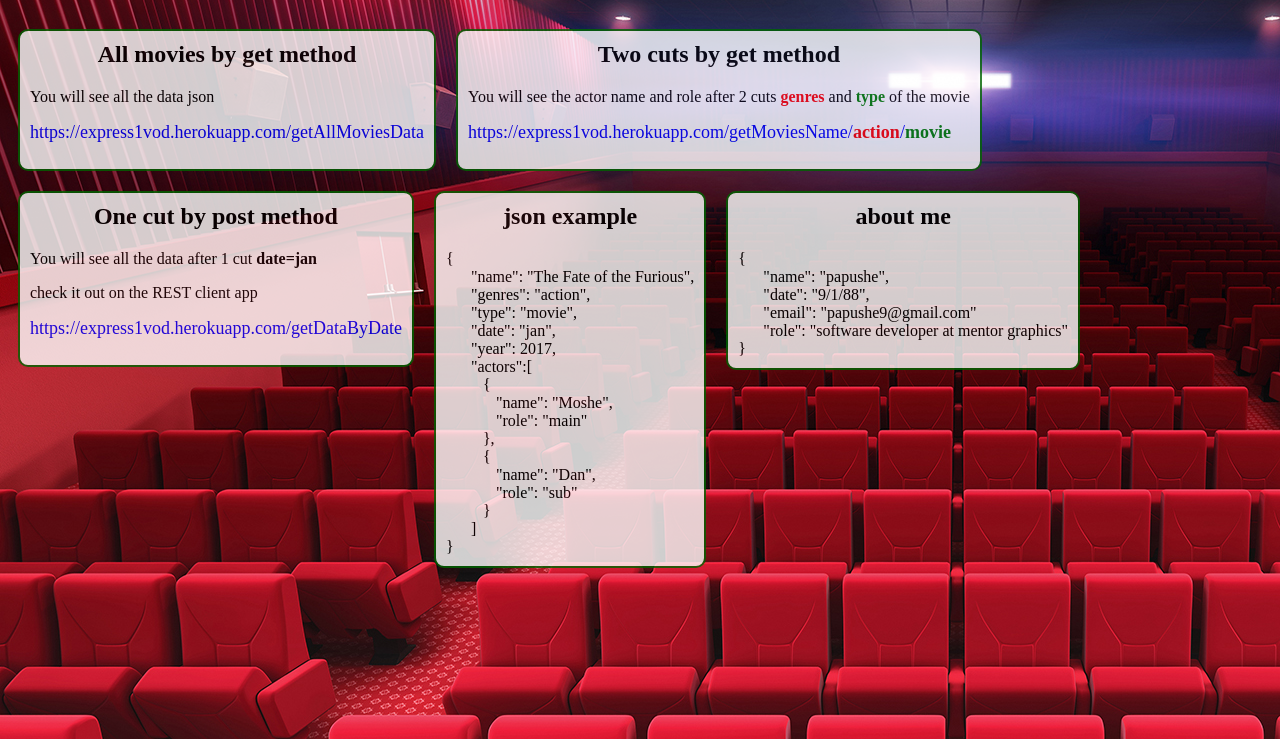
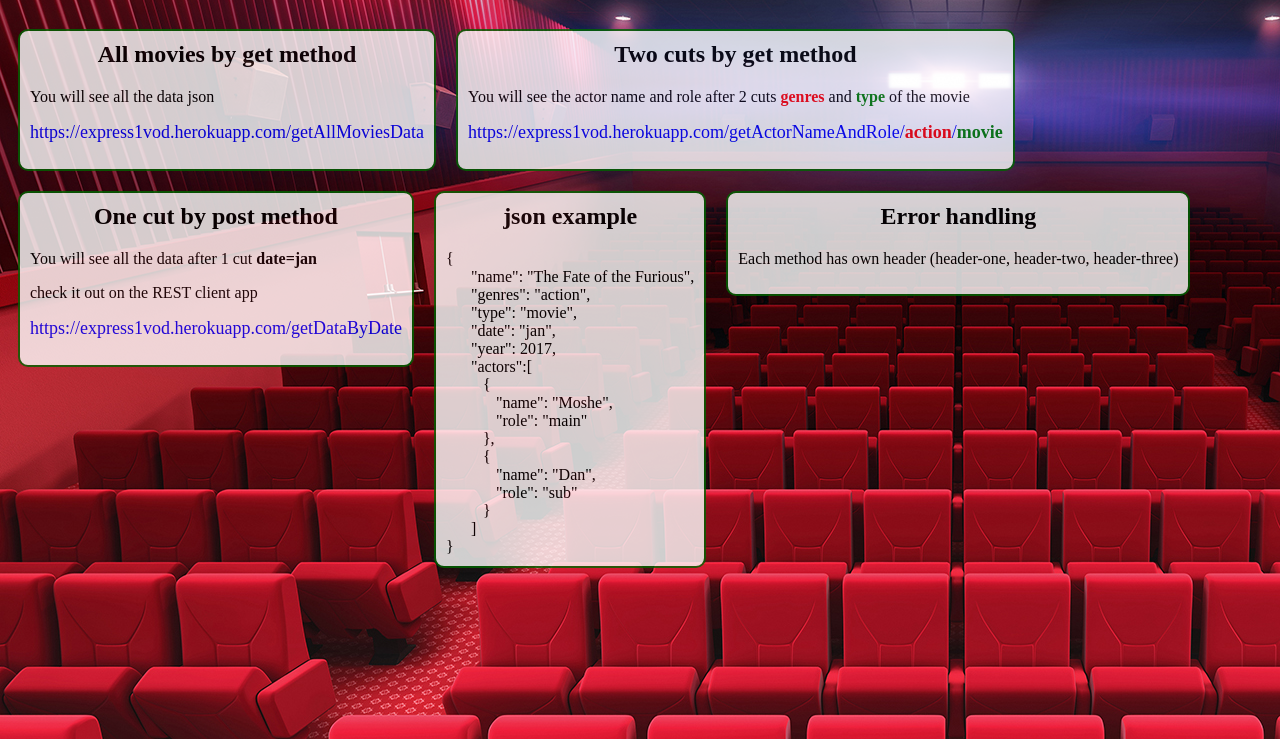
Before and after one commit to papushe/express1, a website: page index.html in a window 1280 px wide. Shown: the part 61-800 px from the top of the page. Drawn offline with Linux system fonts and the light colour scheme; files that its build step writes are made by us from their sources; files whose address does not match are found by name.

Commit message:
final with mongodb

```diff
--- a/index.html
+++ b/index.html
@@ -15,7 +15,7 @@
 <div>
     <h2>Two cuts by get method</h2>
     <p>You will see the actor name and role after 2 cuts <span class="red">genres</span> and <span class="green">type</span> of the movie<p/>
-    <a target="_blank" href="https://express1vod.herokuapp.com/getMoviesName/action/movie">https://express1vod.herokuapp.com/getMoviesName/<span class="red">action</span>/<span class="green">movie</span></a>
+    <a target="_blank" href="https://express1vod.herokuapp.com/getActorNameAndRole/action/movie">https://express1vod.herokuapp.com/getActorNameAndRole/<span class="red">action</span>/<span class="green">movie</span></a>
 </div>
 <div>
     <h2>One cut by post method</h2>
@@ -43,14 +43,11 @@
     <p>]</p>
     }
 </div>
-<div class="json">
-    <h2>about me</h2>
-    {
-    <p>"name": "papushe",</p>
-    <p>"date": "9/1/88",</p>
-    <p>"email": "papushe9@gmail.com"</p>
-    <p>"role": "software developer at mentor graphics"</p>
-    }
+<div>
+    <h2>Error handling</h2>
+    <p>
+        Each method has own header (header-one, header-two, header-three)
+    </p>
 </div>
 </body>
 </html>
--- a/index.js
+++ b/index.js
@@ -17,7 +17,7 @@ app.use('/assets', express.static(`${__dirname}/public`)); // public as assets
 app.get('/', (req, res) => {
     console.log("Home api running");
     res.set('header-One', 'Home');
-    res.sendfile(`${__dirname}/index.html`);
+    res.status(200).sendfile(`${__dirname}/index.html`);
 });
 
 app.get('/getAllMoviesData', (req, res) => {
@@ -30,7 +30,7 @@ app.get('/getAllMoviesData', (req, res) => {
         })
 });
 
-app.get('/getMoviesName/:movies_genres/:movies_type', (req, res) => {
+app.get('/getActorNameAndRole/:movies_genres/:movies_type', (req, res) => {
     console.log("Two cuts, genres and type");
     res.set('header-Three', 'Two cuts');
     getGenresAndType(req.params.movies_genres, req.params.movies_type)
@@ -52,7 +52,7 @@ app.post('/getDataByDate/', (req, res) => {
 });
 
 app.all('*', (req, res) => { // Manage conflicts
-    res.status(200).json({"error": "404 - not found"});
+    res.status(200).json({"error": "404 - not found (Wrong input or Wrong url)"});
 });
 app.listen(port);
 console.log(`listening on port ${port}`);
```
Also changed, not shown: package.json (line endings or trailing spaces).
